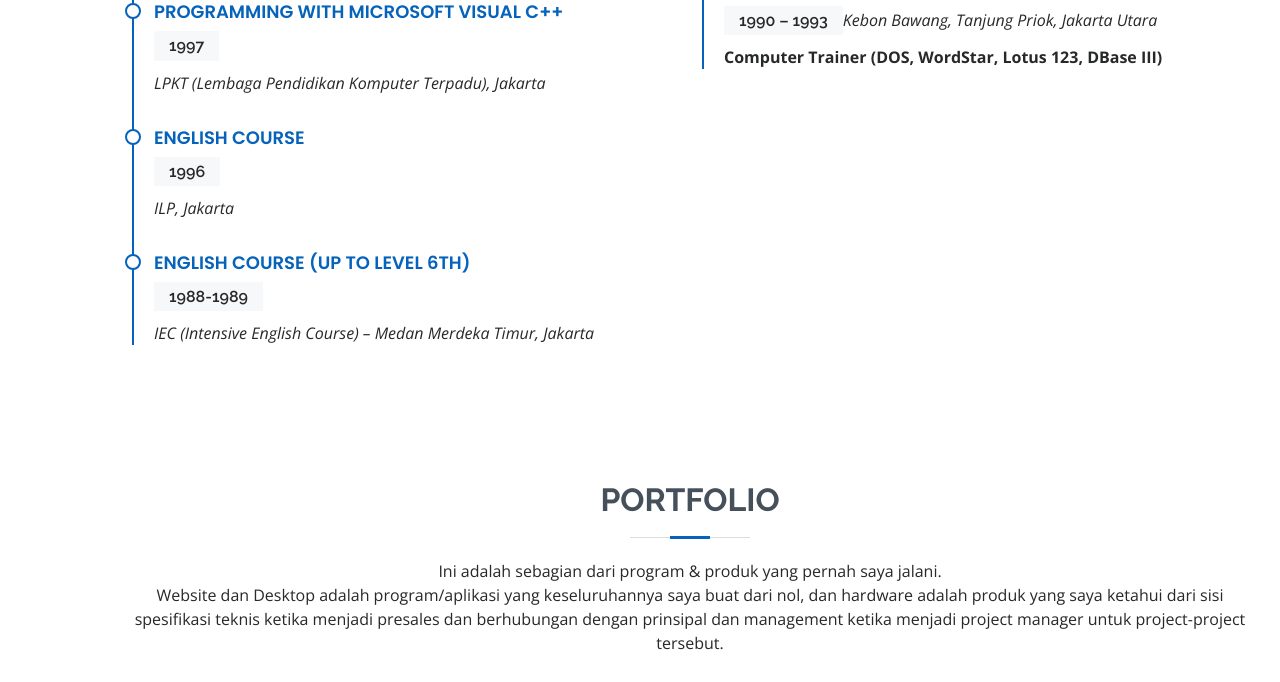
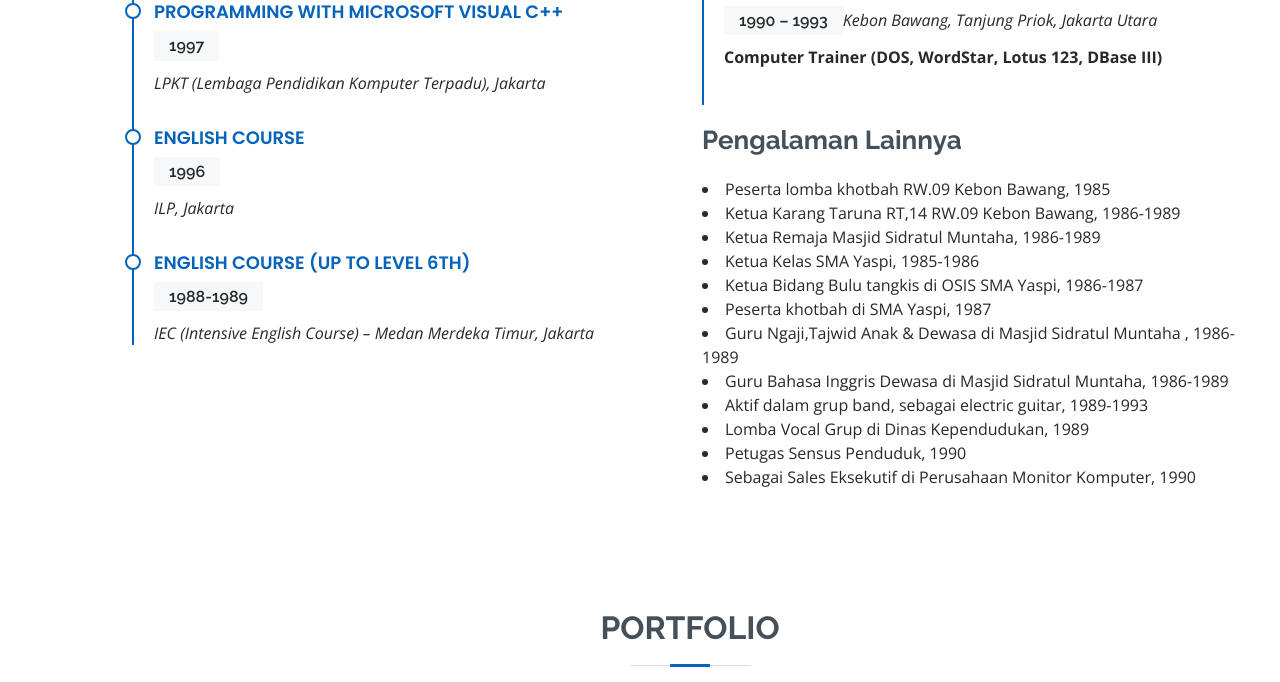
Before and after one commit to asepkurniadi22/asepkurniadi-v3-Resume, a plain HTML site: page index.html in a window 1280 px wide. Shown: the part 3719-4401 px from the top of the page. Drawn offline with nearby package versions, Linux system fonts and the light colour scheme.

Commit message:
update pengalaman lainnya

```diff
--- a/index.html
+++ b/index.html
@@ -30,12 +30,14 @@
   <link href="assets/css/style.css" rel="stylesheet">
 
   <!-- =======================================================
-  * Template Name: MyResume - v4.1.0
-  * Template URL: https://bootstrapmade.com/free-html-bootstrap-template-my-resume/
-  * Author: BootstrapMade.com
-  * License: https://bootstrapmade.com/license/
+  * Project Name  : asepkurniadi-myresume - v3.0.0
+  * Project URL   : https://asepkurniadi22.github.io/
+  * Author        : Asep Kurniadi
+  * Date Created  : 25 Maret 2021
+  * Date Modified : 03 Februari 2022
   ======================================================== -->
 </head>
+
 
 <!-- Global site tag (gtag.js) - Google Analytics -->
 <script async src="https://www.googletagmanager.com/gtag/js?id=UA-216562359-1"></script>
@@ -389,7 +391,25 @@
               <p><b>Computer Trainer (DOS, WordStar, Lotus 123, DBase III) </b></p>
             </div>
 
+            <h3 class="resume-title">Pengalaman Lainnya</h3>
+
+              <lu>
+                <li>Peserta lomba khotbah RW.09 Kebon Bawang, 1985</li>
+                <li>Ketua Karang Taruna RT,14 RW.09 Kebon Bawang, 1986-1989</li>
+                <li>Ketua Remaja Masjid Sidratul Muntaha, 1986-1989</li>
+                <li>Ketua Kelas SMA Yaspi, 1985-1986</li>
+                <li>Ketua Bidang Bulu tangkis di OSIS SMA Yaspi, 1986-1987</li>
+                <li>Peserta khotbah di SMA Yaspi, 1987</li>
+                <li>Guru Ngaji,Tajwid Anak & Dewasa di Masjid Sidratul Muntaha , 1986-1989</li>
+                <li>Guru Bahasa Inggris Dewasa di Masjid Sidratul Muntaha, 1986-1989 </li>
+                <li>Aktif dalam grup band, sebagai electric guitar, 1989-1993</li>
+                <li>Lomba Vocal Grup di Dinas Kependudukan, 1989</li>
+                <li>Petugas Sensus Penduduk, 1990</li>
+                <li>Sebagai Sales Eksekutif di Perusahaan Monitor Komputer, 1990</li>
+              </lu>
+
           </div>
+
         </div>
 
       </div>
@@ -1101,7 +1121,7 @@
           class="linkedin"><i class="bx bxl-linkedin"></i></a>
       </div>
       <div class="copyright">
-        &copy; Copyright 2022 <strong><span>AsepKurniadi</span></strong>. All Rights Reserved
+        &copy; Copyright 2022, Created by <strong><span>Asep Kurniadi</span></strong>.
       </div>
       <div class="credits">
         <!-- All the links in the footer should remain intact. -->
```
